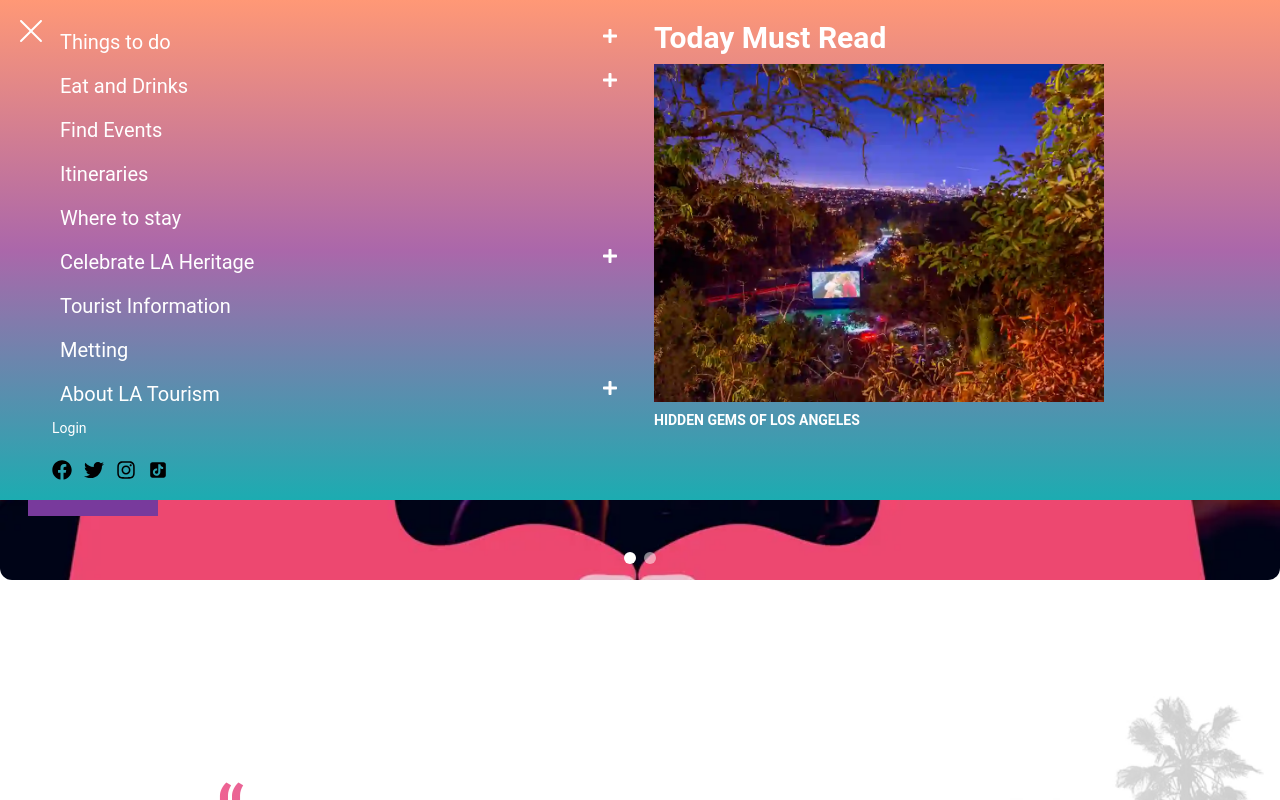
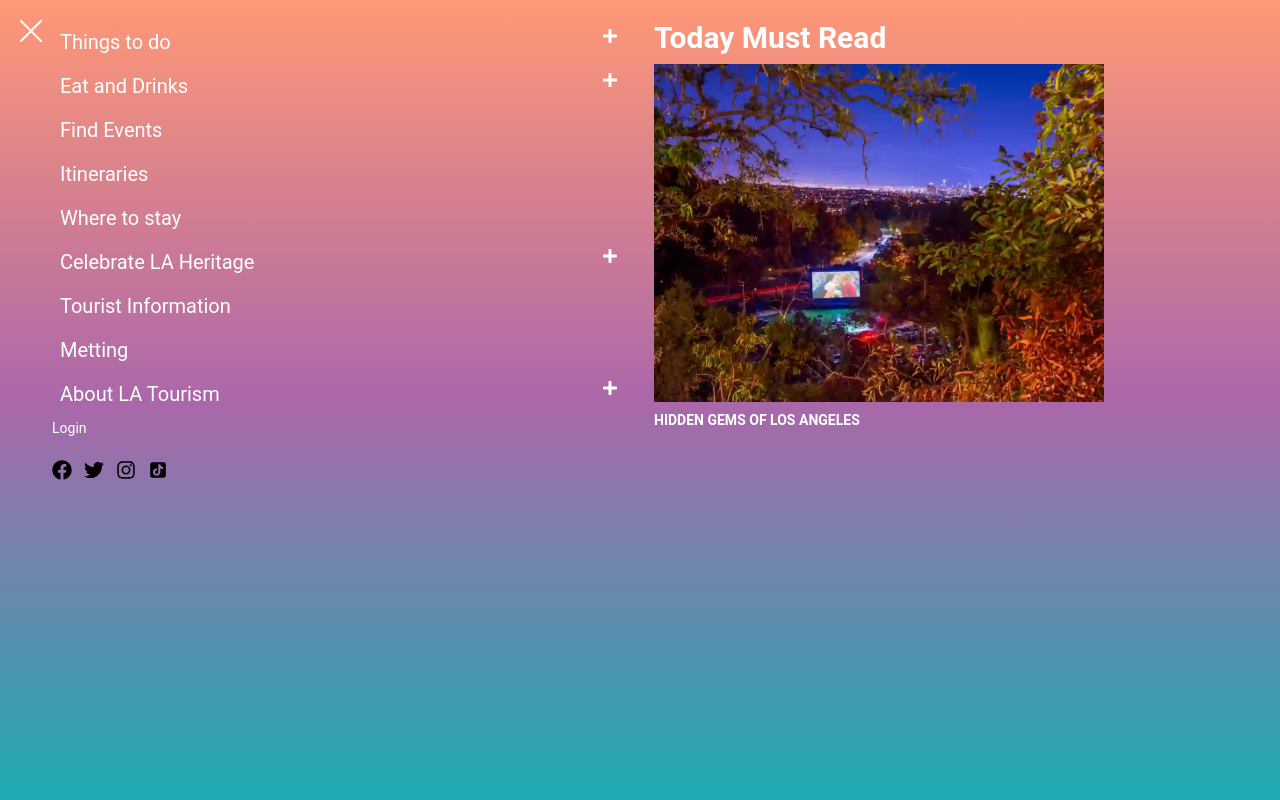
Before and after one commit to kutub98/visit-los-angels, a React (Vite) app: page / in a window 1280 px wide. Both pictures are taken after a click on the button 32 px from the left and 40 px from the top of the page. Shown: the top 800 px of the page. Built offline with nearby package versions, Linux system fonts and the light colour scheme.

Commit message:
added fixed nav heigt

```diff
--- a/src/Components/Shared/Navbar.jsx
+++ b/src/Components/Shared/Navbar.jsx
@@ -38,7 +38,7 @@ const Navbar1 = () => {
 
   return (
     <div>
-      <main className="  ">
+      <main className=" relative  z-[999] w-full ">
         <div className="bg-[#333333] fixed z-40 w-full px-5">
           <div className=" flex justify-between items-center">
             <div>
@@ -88,7 +88,7 @@ const Navbar1 = () => {
               </div>
             </div>
           </div>
-          <div className="md:hidden">
+          <div className="md:hidden w-full ">
             {searchVisible && (
               <div className=" relative  flex justify-end  mx-auto gap-2  pb-2">
                 <div className=" flex relative mx-auto">
@@ -110,8 +110,8 @@ const Navbar1 = () => {
 
         <MobileNav
           open={openNav}
-          className="absolute md:fixed overflow-y-auto inset-0 z-50 bg-gradient-to-b from-[#ff9876] via-[#ab67aa] to-[#1cacb1] h-full w-full">
-          <div className="">
+          className="absolute md:fixed w-full h-screen inset-0 z-50 bg-gradient-to-b from-[#ff9876] via-[#ab67aa] to-[#1cacb1] ">
+          <div className=" absolute h-screen overflow-scroll w-full customScrollBar">
             <button
               onClick={() => setOpenNav(false)}
               className="absolute top-4 left-4 text-lg font-bold">
```
